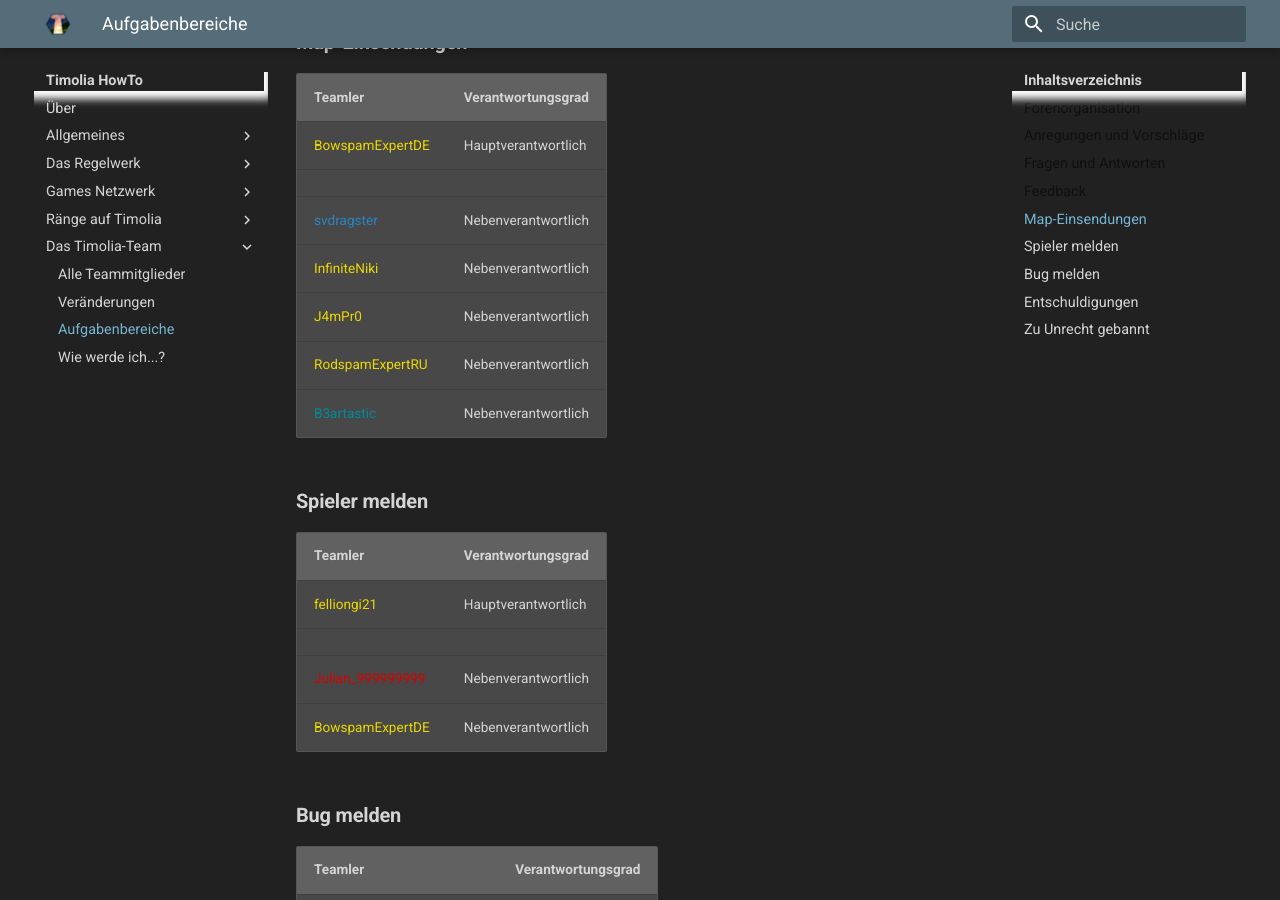
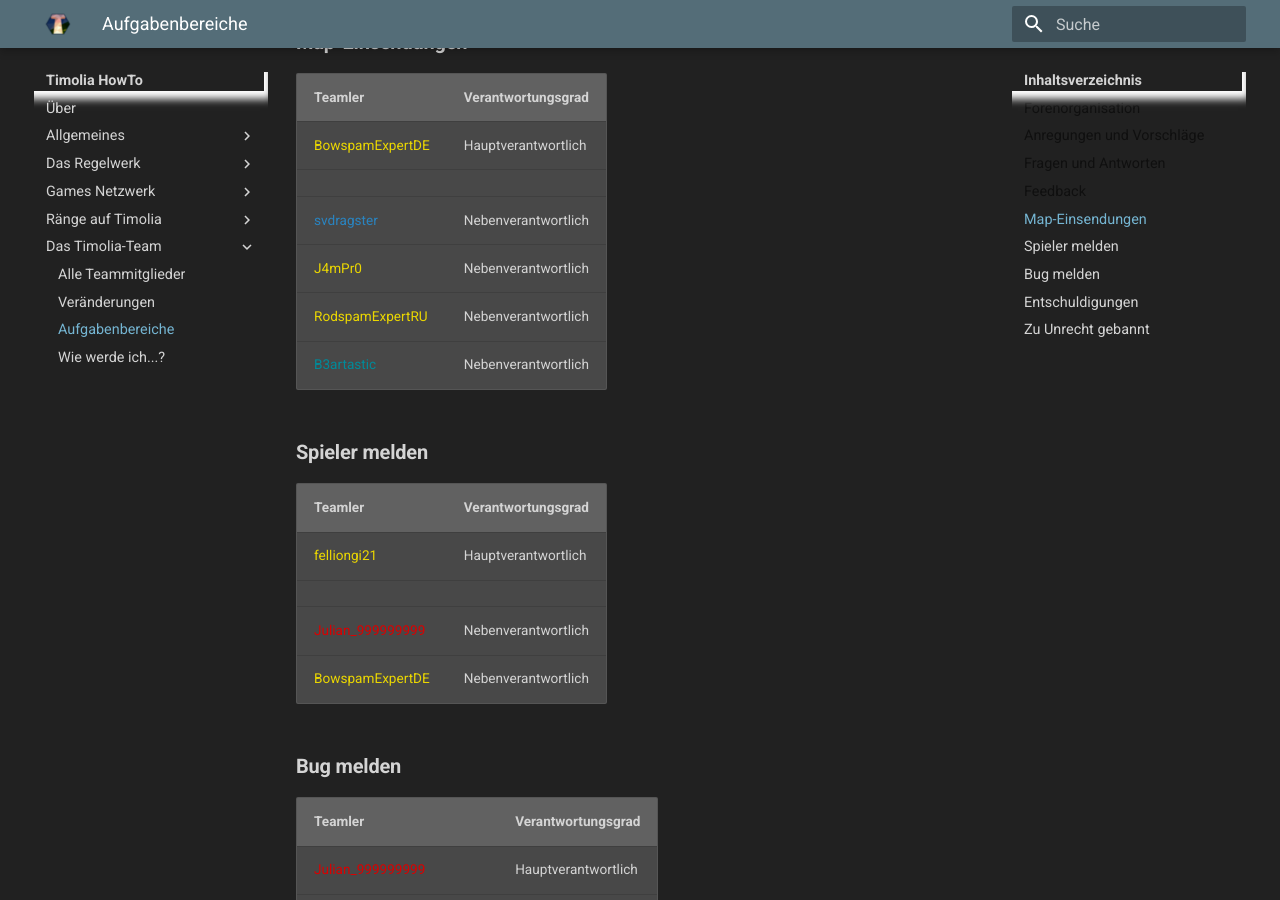
Before and after one commit to TimoliaDE/HowTo, an MkDocs documentation site: the page built from docs/team/responsibilities.md, in a window 1280 px wide and 900 px high, scrolled down 1534 px. Built offline with MkDocs 1.6.1 and Material for MkDocs 9.7.7, drawn with Linux system fonts in a browser that asks for light colours; old or Windows-style settings are respelled for this version of MkDocs; some of the changed text lies outside the part shown.

Commit message:
Update responsibilities.md

```diff
--- a/docs/team/responsibilities.md
+++ b/docs/team/responsibilities.md
@@ -44,7 +44,6 @@ Die Verantwortlichen für die Forenorganisation kümmern sich sowohl um den Aufb
 |<span class='supporter'>BowspamExpertDE</span> | Hauptverantwortlich |
 | | |
 |<span class='administrator'>svdragster</span> | Nebenverantwortlich |
-|<span class='supporter'>InfiniteNiki</span> | Nebenverantwortlich |
 |<span class='supporter'>J4mPr0</span> | Nebenverantwortlich |
 |<span class='supporter'>RodspamExpertRU</span> | Nebenverantwortlich |
 |<span class='builder'>B3artastic</span> | Nebenverantwortlich |
@@ -158,7 +157,6 @@ Der Community-Discord von Timolia ist unter [https://timolia.de/discord](https:/
 |<span class='moderator'>Julian_999999999</span> | Nebenverantwortlich |
 |<span class='supporter'>Chrissi1505</span> | Nebenverantwortlich |
 |<span class='supporter'>ferdedelino</span> | Nebenverantwortlich |
-|<span class='supporter'>InfiniteNiki</span> | Nebenverantwortlich |
 |<span class='supporter'>Sterax</span> | Nebenverantwortlich |
 
 ### **Timolia Turnier Organisation**
```
